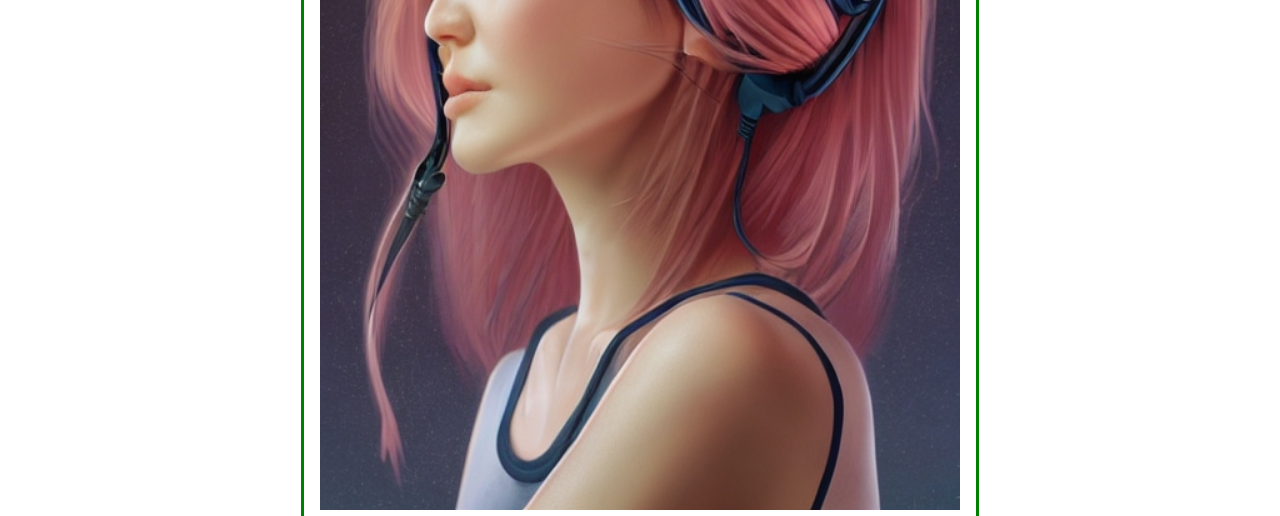
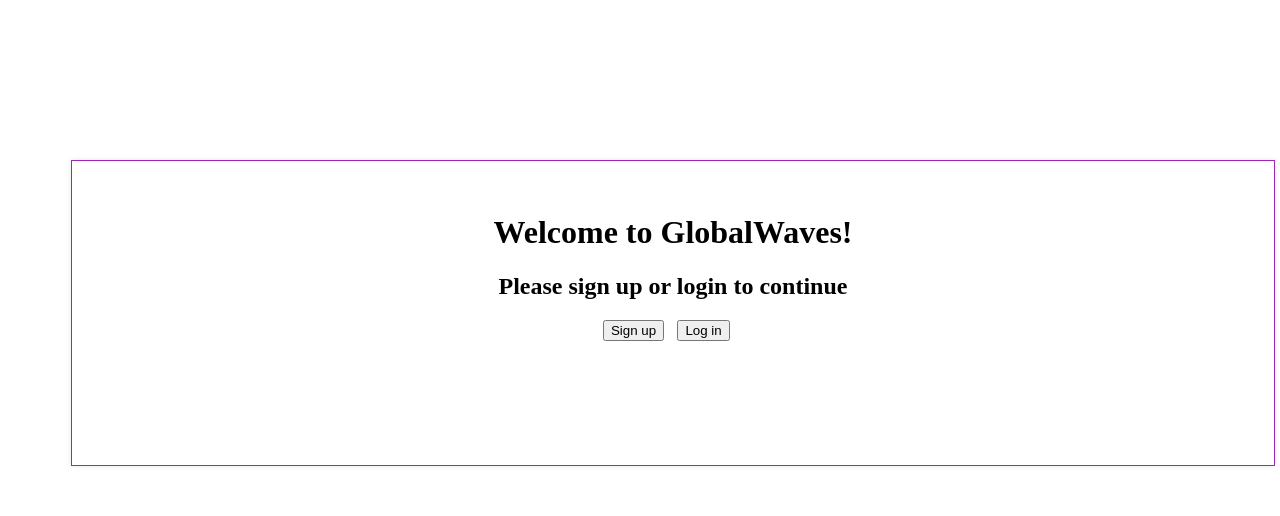
Before and after one commit to ignatmatei/GlobalWaves, a Vue app in the folder fe/GlobalWaves/: page / in a window 1280 px wide. Shown: the top 516 px of the page. Built offline with nearby package versions, Linux system fonts and the light colour scheme.

Commit message:
made a really ugly entrypoint

```diff
--- /dev/null
+++ b/fe/GlobalWaves/src/pages/EntryPoint.vue
@@ -0,0 +1,59 @@
+<template>
+   <div class="all">
+    <Card style="margin-top: 10em">
+        <template #header>
+            <h1 style=" text-align:center">
+            Welcome to GlobalWaves!
+            </h1>
+        </template>
+        <template #title>
+            <h2 style=" text-align:center">
+                Please sign up or login to continue
+             </h2>
+        </template>
+        <template #content>
+            <div class="p-d-flex p-jc-center p-ai-center">
+                <Button label="Sign up" @click="goToSignUp()" color="warning"/>
+                <Button label="Log in" @click="goToLogIn()" />
+            </div>
+        </template>
+</Card>
+</div>
+</template>
+
+<script setup lang="ts">
+import Button from 'primevue/button';
+import Card from 'primevue/card';
+import router from '../router';
+</script>
+<script lang="ts">
+    function goToSignUp() : void {
+        router.push('../sign-up');
+    }
+    function goToLogIn() : void {
+        router.push('../log-in');
+    }
+  </script>
+
+<style scoped>
+    .all {
+
+        }
+    .p-card {
+        top: 50%;
+        width: 90%;
+        margin-left: 5%;
+        margin-right: 5%;
+        height: 15em;
+        border-color: rgb(162, 37, 187);
+        border-style: solid;
+        border-width: 1px;
+        text-align: center;
+        padding: 2em;
+        box-shadow: 0 0 5px 0 rgba(0, 0, 0, 0.1);
+
+    }
+    .p-button {
+        margin-right: 1em;
+    }
+    </style>
--- a/fe/GlobalWaves/src/pages/LogInForm.vue
+++ b/fe/GlobalWaves/src/pages/LogInForm.vue
@@ -29,7 +29,7 @@
                <br />
                 <router-link to="/">Sign up here! </router-link>
             </div>
-            <Button label="Log in" />
+            <Button label="Log in" @click="goToHome()" />
         </template>
     </Card>
 </div>
@@ -41,8 +41,13 @@
 import InputGroup from 'primevue/inputgroup';
 import InputGroupAddon from 'primevue/inputgroupaddon';
 import InputText from 'primevue/inputtext';
+import router from '../router';
 </script>
-
+<script lang="ts">
+    function goToHome() : void {
+     router.push('../home');
+    }
+</script>
 <style scoped>
     .wrapper {
         display: flex;
@@ -52,7 +57,7 @@
     }
     .p-card {
         width: 40em;
-        border-color: green;
+        border-color: rgb(162, 37, 187);
         border-style: solid;
         border-width: 3px;
         padding: 1em;
@@ -81,5 +86,7 @@
         width: 90%;
         margin-left: 5%;
         margin-right: 5%;
+        background-color: #22be37;
+        text-align: center;
     }
 </style>
--- a/fe/GlobalWaves/src/pages/SignUpForm.vue
+++ b/fe/GlobalWaves/src/pages/SignUpForm.vue
@@ -36,7 +36,7 @@
                <br />
                 <router-link to="log-in"> Log in here! </router-link>
             </div>
-            <Button label="Sign up" />
+            <Button label="Sign up" @click="goToHome()"/>
         </template>
     </Card>
 </div>
@@ -47,8 +47,14 @@
 import Button from 'primevue/button';
 import InputGroup from 'primevue/inputgroup';
 import InputText from 'primevue/inputtext';
+import InputGroupAddon from 'primevue/inputgroupaddon';
+import router from '../router';
 </script>
-
+<script lang="ts">
+    function goToHome() : void {
+     router.push('../home');
+    }
+</script>
 <style scoped>
     .wrapper {
         display: flex;
@@ -58,7 +64,7 @@
     }
     .p-card {
         width: 40em;
-        border-color: green;
+        border-color: rgb(162, 37, 187);
         border-style: solid;
         border-width: 3px;
         padding: 1em;
@@ -87,5 +93,7 @@
         width: 90%;
         margin-left: 5%;
         margin-right: 5%;
+        background-color: #22be37;
+        text-align: center;
     }
 </style>
--- a/fe/GlobalWaves/src/router/index.ts
+++ b/fe/GlobalWaves/src/router/index.ts
@@ -1,11 +1,18 @@
 import { createRouter, createWebHistory } from 'vue-router'
+import EntryPoint from '../pages/EntryPoint.vue'
 import SignUpForm from '../pages/SignUpForm.vue'
 import LogInForm from '../pages/LogInForm.vue'
+import HomePage from '../pages/HomePage.vue'
 const router = createRouter({
   history: createWebHistory(import.meta.env.BASE_URL),
   routes: [
     {
       path: '/',
+      name: 'entry-point',
+      component: EntryPoint
+    },
+    {
+      path: '/sign-up',
       name: 'sign-up',
       component: SignUpForm
     },
@@ -13,6 +20,11 @@
       path: '/log-in',
       name: 'log-in',
       component: LogInForm
+    },
+    {
+      path: '/home',
+      name: 'home',
+      component: HomePage
     }
     // {
     //   path: '/about',
```
